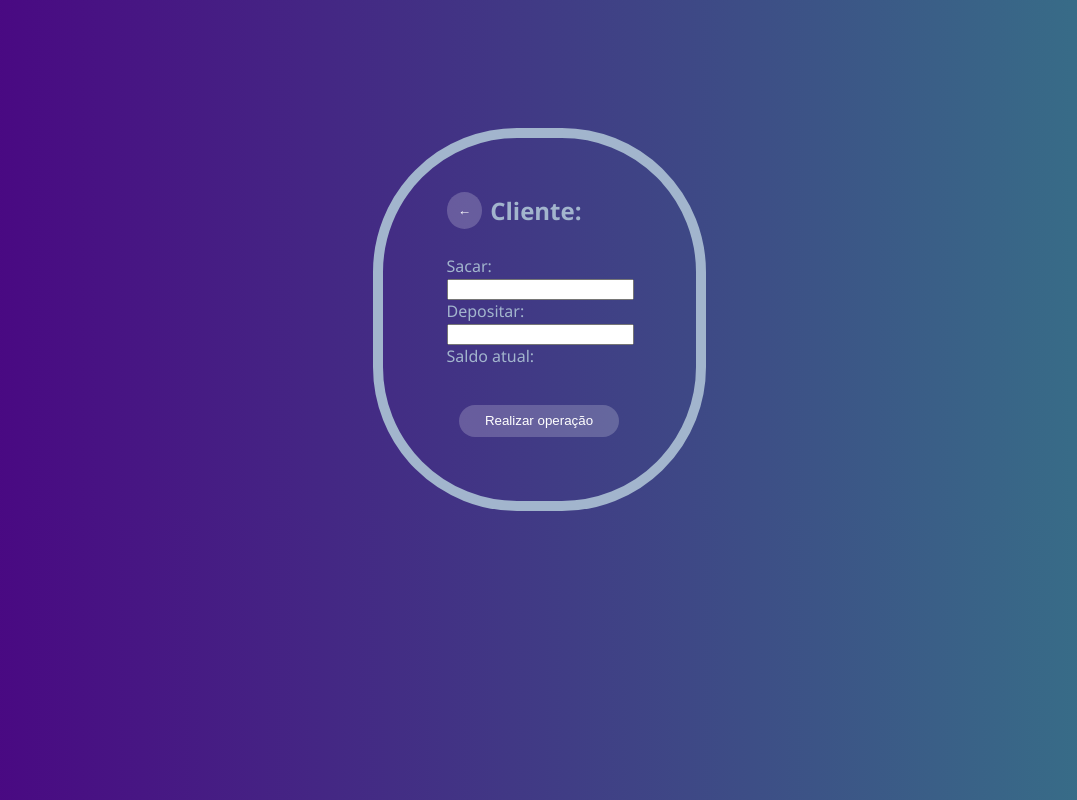
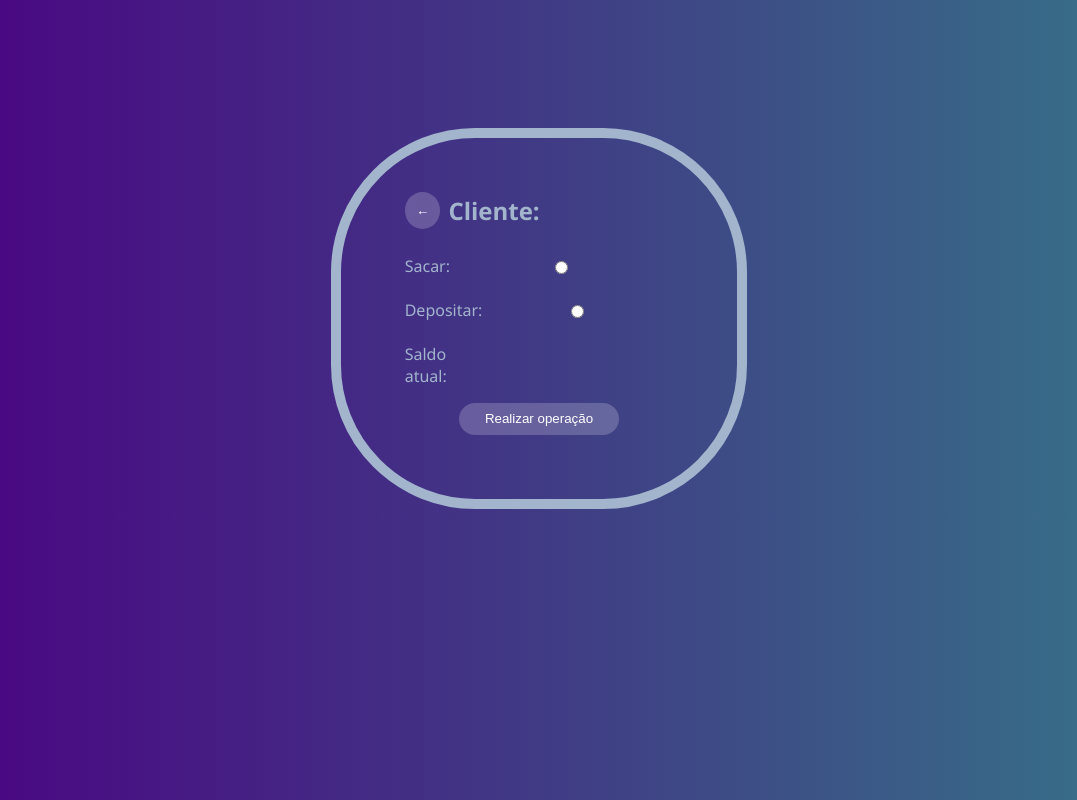
Before and after one commit to regiscfreitas/M8K-Bank, a website: page costumer.html in a window 1280 px wide. Shown: the whole page, without its empty margins (101-1178 px from the left). Drawn offline with Linux system fonts and the light colour scheme.

Commit message:
adding style on costumer.html

```diff
--- a/costumer.html
+++ b/costumer.html
@@ -5,10 +5,10 @@
     <meta http-equiv="X-UA-Compatible" content="IE=edge" />
     <meta name="viewport" content="width=device-width, initial-scale=1.0" />
     <link rel="stylesheet" href="/src/css/styles.css" />
-    <link rel="stylesheet" href="/src/css/costumer.css">
+    <link rel="stylesheet" href="/src/css/costumer.css" />
     <title>M8K Bank - Costumer Area</title>
   </head>
-  <body">
+  <body>
     <div class="mainForm">
       <form action="" class="optionsForm" id="costumerForm">
         <h2 class="formTitle">
@@ -18,17 +18,29 @@
           Cliente:&nbsp
           <p id="costumerLogged"></p>
         </h2>
-        <label >
-          Sacar: <br /><input type="number" name="opcao" value="" id="withdraw" class="userValues"/>
+        <label for="sacar">
+          Sacar: <br /><input
+            type="radio"
+            name="opcao"
+            value=""
+            id="withdraw"
+            class="userValues"
+          />
         </label>
         <br />
 
-        <label>
-          Depositar: <br /><input type="number" name="opcao" value="" id="deposit" class="userValues"/>
+        <label for="depositar">
+          Depositar: <br /><input
+            type="radio"
+            name="opcao"
+            value=""
+            id="deposit"
+            class="userValues"
+          />
         </label>
         <br />
 
-        <label>
+        <label for="saldo">
           Saldo atual: <br /><input
             type="text"
             readonly
@@ -38,7 +50,7 @@
             class="userValues"
           />
         </label>
-        <input type="submit" value="Realizar operação" id="operation">
+        <input type="submit" value="Realizar operação" id="operation" />
       </form>
     </div>
     <script src="/src/js/modules/backBtn3.js"></script>
--- a/src/css/costumer.css
+++ b/src/css/costumer.css
@@ -9,3 +9,17 @@
 #operation {
     margin-top: 1rem
 }
+
+#balance {
+    background-color: transparent;
+    border: none;
+}
+
+label {
+    display: flex;
+    align-items: center;
+}
+
+label input[type="radio"] {
+    margin-right: 5px;
+}
--- a/src/css/styles.css
+++ b/src/css/styles.css
@@ -87,8 +87,3 @@ input[type="number"]::-webkit-outer-spin-button {
     appearance: none;
     margin: 0;
 }
-
-#balance {
-    background-color: transparent;
-    border: none;
-}
--- a/src/js/costumer.js
+++ b/src/js/costumer.js
@@ -1,25 +1,24 @@
 let userSelected = JSON.parse(localStorage.getItem("userSelectedData"));
-console.log(userSelected);
 
 let loggedUserHtml = document.getElementById("costumerLogged");
 loggedUserHtml.innerHTML = userSelected.name;
 
 let balance = document.getElementById("balance");
-balance.value = `R$ ${Number(
-  userSelected.balance[0].currentBalance.toFixed(2)
-)}`;
+balance.value = Number(userSelected.balance[0].currentBalance.toFixed(2));
 
 let withdraw = document.getElementById("withdraw");
 let deposit = document.getElementById("deposit");
 let myForm = document.getElementById("costumerForm");
+let operation = document.getElementById("operation");
 
-//criar o form com o action para a mesma pagina, recebendo os valores atualizados
+document.addEventListener("DOMContentLoaded", function () {});
 
-console.log(balance.value);
-document.addEventListener("DOMContentLoaded", function () {
-  if (withdraw.value) {
-    Number(balance.value) -= Number(withdraw.value);
-    alert(balance.value);
+operation.addEventListener("click", (event) => {
+  event.preventDefault();
+  if (withdraw.value !== undefined) {
+    console.log(balance.value);
+    console.log(withdraw.value);
+    balance.value -= withdraw.value;
   }
 });
 
```
